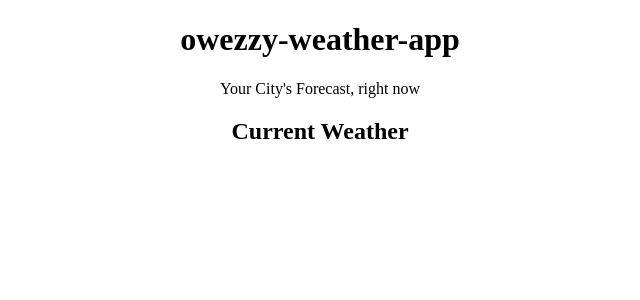
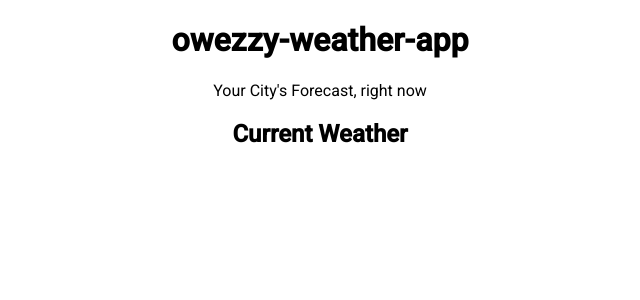
Before and after one commit to owezzy/local-weather, an Angular app: page / in a window 1280 px wide. Shown: the top 300 px of the page, without its empty margins (320-960 px from the left). Built offline with nearby package versions, Linux system fonts and the light colour scheme; no server answers.

Commit message:
global css file and HammerJs for gesture recognition

```diff
--- a/src/main.ts
+++ b/src/main.ts
@@ -1,3 +1,4 @@
+import 'hammerjs'
 import { enableProdMode } from '@angular/core'
 import { platformBrowserDynamic } from '@angular/platform-browser-dynamic'
 
--- a/src/styles.css
+++ b/src/styles.css
@@ -1 +1,4 @@
 /* You can add global styles to this file, and also import other style files */
+
+html, body { height: 100%; }
+body { margin: 0; font-family: Roboto, "Helvetica Neue", sans-serif; }
```
